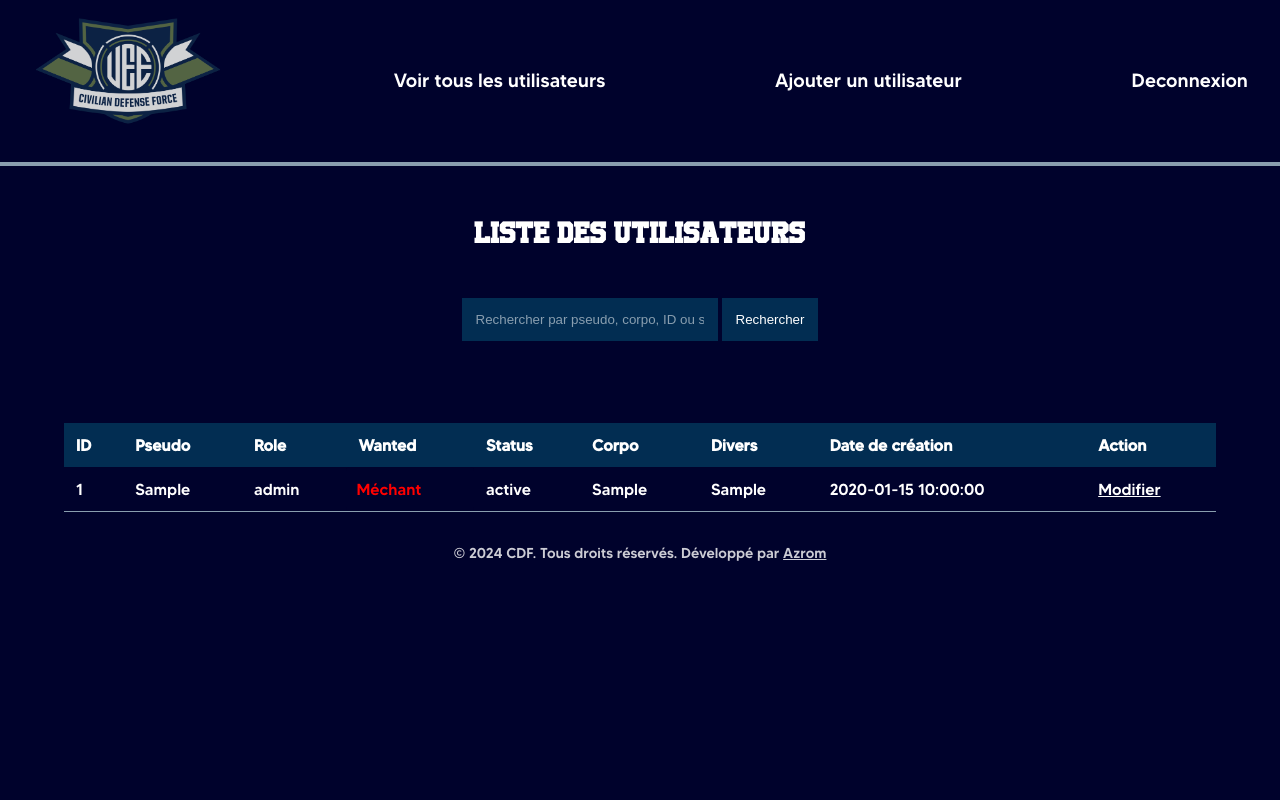
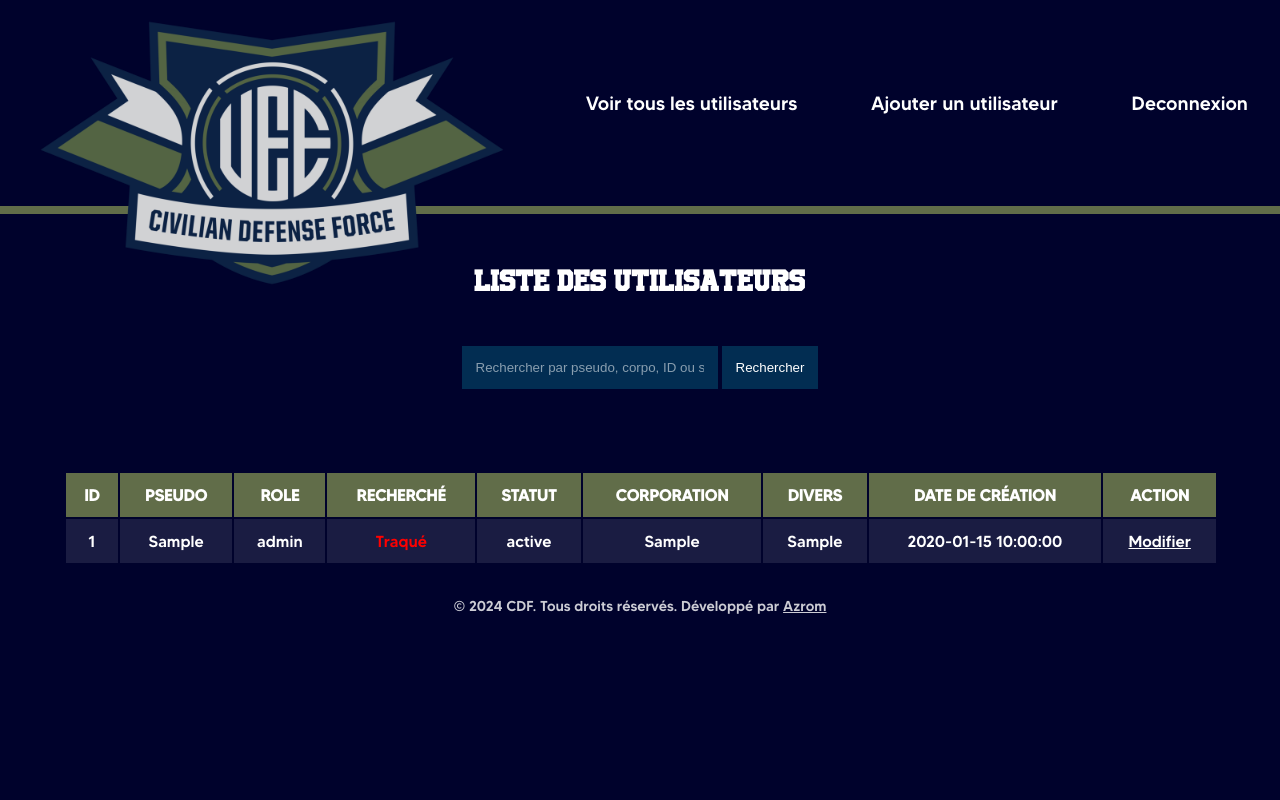
Before and after one commit to ValentinRndn/CDF, a PHP site: page /services/view_users.php in a window 1280 px wide. Run offline with PHP 8.4, Linux system fonts and the light colour scheme; the visitor is signed in with stand-in values (Sample User, id 1); tables that the repository leaves empty or names only in its code hold one stand-in row (values such as "Sample post").

Commit message:
style: Update user view pages to use consistent language for wanted status

```diff
--- a/services/add_user.php
+++ b/services/add_user.php
@@ -22,8 +22,8 @@ $role = $_SESSION['role'];
 
         <label for="wanted">Wanted :</label>
             <select id="wanted" name="wanted" required>
-                <option value="0">Gentil</option>
-                <option value="1">Méchant</option>
+                <option value="0">Innocent</option>
+                <option value="1">Traqué</option>
             </select><br><br>
 
         <label for="status">Status :</label>
--- a/services/edit_user.php
+++ b/services/edit_user.php
@@ -51,8 +51,8 @@ if (!$user) {
 
             <label for="wanted">Wanted :</label>
             <select id="wanted" name="wanted" required>
-                <option value="0" <?php if ($user['wanted'] == 0) echo 'selected'; ?>>Gentil</option>
-                <option value="1" <?php if ($user['wanted'] == 1) echo 'selected'; ?>>Méchant</option>
+                <option value="0" <?php if ($user['wanted'] == 0) echo 'selected'; ?>>Innocent</option>
+                <option value="1" <?php if ($user['wanted'] == 1) echo 'selected'; ?>>Traqué</option>
             </select><br><br>
 
             <label for="role">Rôle :</label>
--- a/services/view_user.php
+++ b/services/view_user.php
@@ -37,7 +37,7 @@ if (!$user) {
         <h1>Informations de l'utilisateur</h1>
         <p><strong>Pseudo :</strong> <?php echo $user['pseudo']; ?></p>
         <p><strong>Role :</strong> <?php echo $user['role']; ?></p>
-        <p><strong>Wanted : </strong> <?php echo $user['wanted'] ? 'Méchant' : 'Gentil'; ?></p>
+        <p><strong>Wanted : </strong> <?php echo $user['wanted'] ? 'Traqué' : 'Innocent'; ?></p>
         <p><strong>Status :</strong> <?php echo $user['status']; ?></p>
         <p><strong>Corpo :</strong> <?php echo $user['corpo']; ?></p>
         <p><strong>Divers :</strong> <?php echo $user['divers']; ?></p>
--- a/services/view_users.php
+++ b/services/view_users.php
@@ -42,14 +42,16 @@ $result = $stmt->get_result();
                 <th>ID</th>
 
                 <?php endif; ?>
-                <th>Pseudo</th>
-                <th>Role</th>
-                <th>Wanted</th>
-                <th>Status</th>
-                <th>Corpo</th>
-                <th>Divers</th>
-                <th>Date de création</th>
-                <th>Action</th>
+                <th>PSEUDO</th>
+                <th>ROLE</th>
+                <th>RECHERCHÉ</th>
+                <th>STATUT</th>
+                <th>CORPORATION</th>
+                <th>DIVERS</th>
+                <?php if ($role === 'admin'): ?>
+                <th>DATE DE CRÉATION</th>
+                <?php endif; ?>
+                <th>ACTION</th>
             </tr>
         </thead>
         <tbody>
@@ -62,12 +64,14 @@ $result = $stmt->get_result();
                     <td><?php echo $row['pseudo']; ?></td>
                     <td><?php echo $row['role']; ?></td>
                     <td id="<?php echo $row['wanted'] ? 'status-mechant' : 'status-gentil'; ?>">
-                    <?php echo $row['wanted'] ? 'Méchant' : 'Gentil'; ?>
+                    <?php echo $row['wanted'] ? 'Traqué' : 'Innocent'; ?>
                     </td>
                     <td><?php echo $row['status']; ?></td>
                     <td><?php echo $row['corpo']; ?></td>
                     <td><?php echo $row['divers']; ?></td>
+                    <?php if ($role === 'admin'): ?>
                     <td><?php echo $row['created_at']; ?></td>
+                    <?php endif; ?>
                     <td>
                         <?php if ($role === 'admin'): ?>
                             <a href="edit_user.php?id=<?php echo $row['id']; ?>">Modifier</a>
--- a/style/navbar.css
+++ b/style/navbar.css
@@ -13,8 +13,9 @@
 }
 
 img {
-    width: 10em;
-    margin-bottom: 20px;
+    width:25em;
+    margin-bottom: -100px;
+
 }
 
 .navbar {
@@ -23,7 +24,7 @@ img {
     justify-content: space-between;
     align-items: center;
     padding: 1rem 2rem;
-    border-bottom: 4px solid #899EAF;
+    border-bottom: 8px solid #616D49;
     background-color: #00022C;
     width: 100%;
     font-size: 1.2rem;
--- a/style/views_users.css
+++ b/style/views_users.css
@@ -16,7 +16,7 @@
     margin: 0;
     padding: 0;
     box-sizing: border-box;
-    background-color: #00022C;
+    /* background-color: #00022C; */
 }
 
 h1 {
@@ -69,6 +69,7 @@ body {
     width: 100%;
     color: white;
     gap: 2rem;
+    background-color: #00022C;
 }
 
 table {
@@ -81,27 +82,38 @@ table {
 th {
     padding: 12px;
     text-align: left;
+    text-align: center; /* Centre horizontalement le texte */
+    vertical-align: middle;
+    background-color: #616D49;
+
+    color: white;
+    border: 2px solid #00022C ;
 }
  td {
-    border-bottom: 1px solid #899EAF; /* Bordure en bas */
+    border: 2px solid #00022C ;
+    vertical-align: middle;
     padding: 12px;
-    text-align: left;
+    text-align: center;
 }
 
-th {
-    background-color: #022D52;
-    color: white;
-}
 
-/* Supprime les bordures latérales */
+/* Supprime les bordures latérales
 th:first-child, td:first-child {
     border-left: none;
-}
+} */
 
 th:last-child, td:last-child {
     border-right: none;
 }
+        /* Couleur pour les lignes impaires */
+        tr:nth-child(odd) {
+            background-color: #1A1C42;
+        }
 
+        /* Couleur pour les lignes paires */
+        tr:nth-child(even) {
+            background-color: #0D0F37;
+        }
 
 table a {
     text-decoration: none;
```
